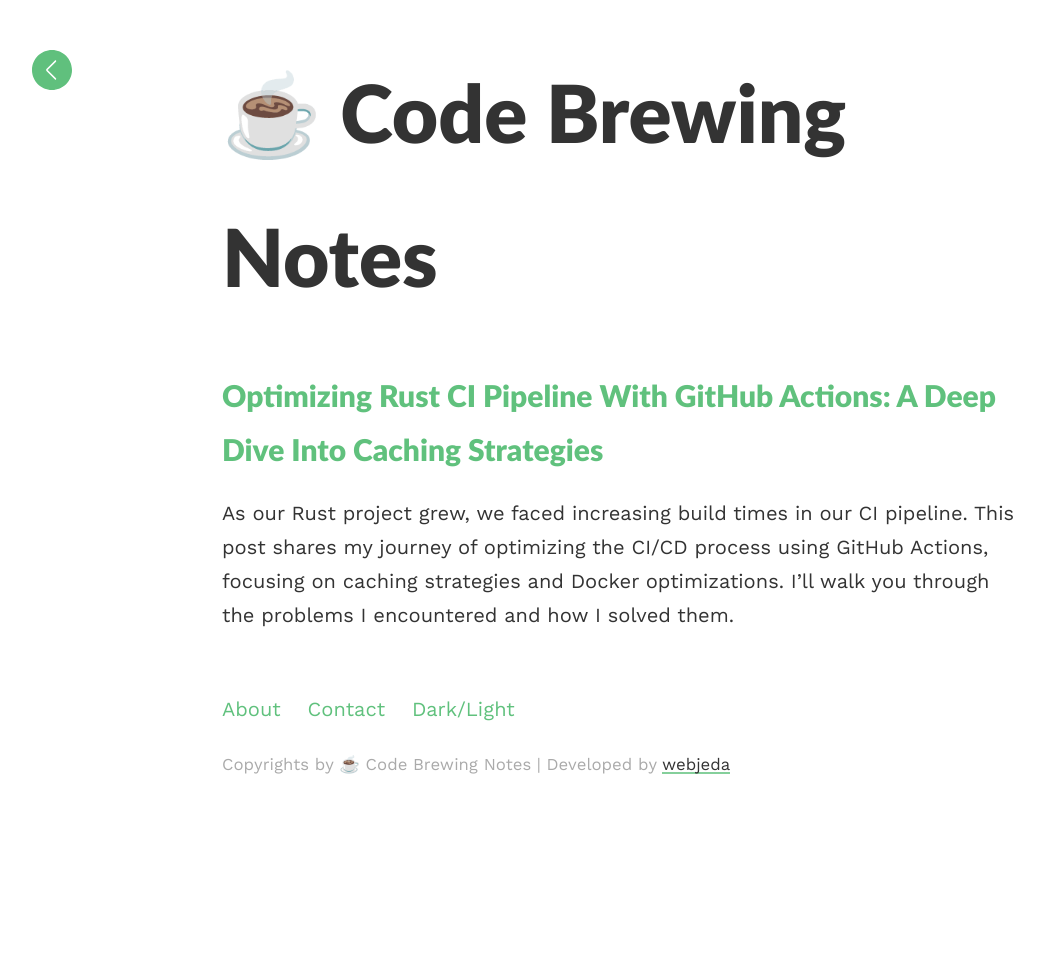
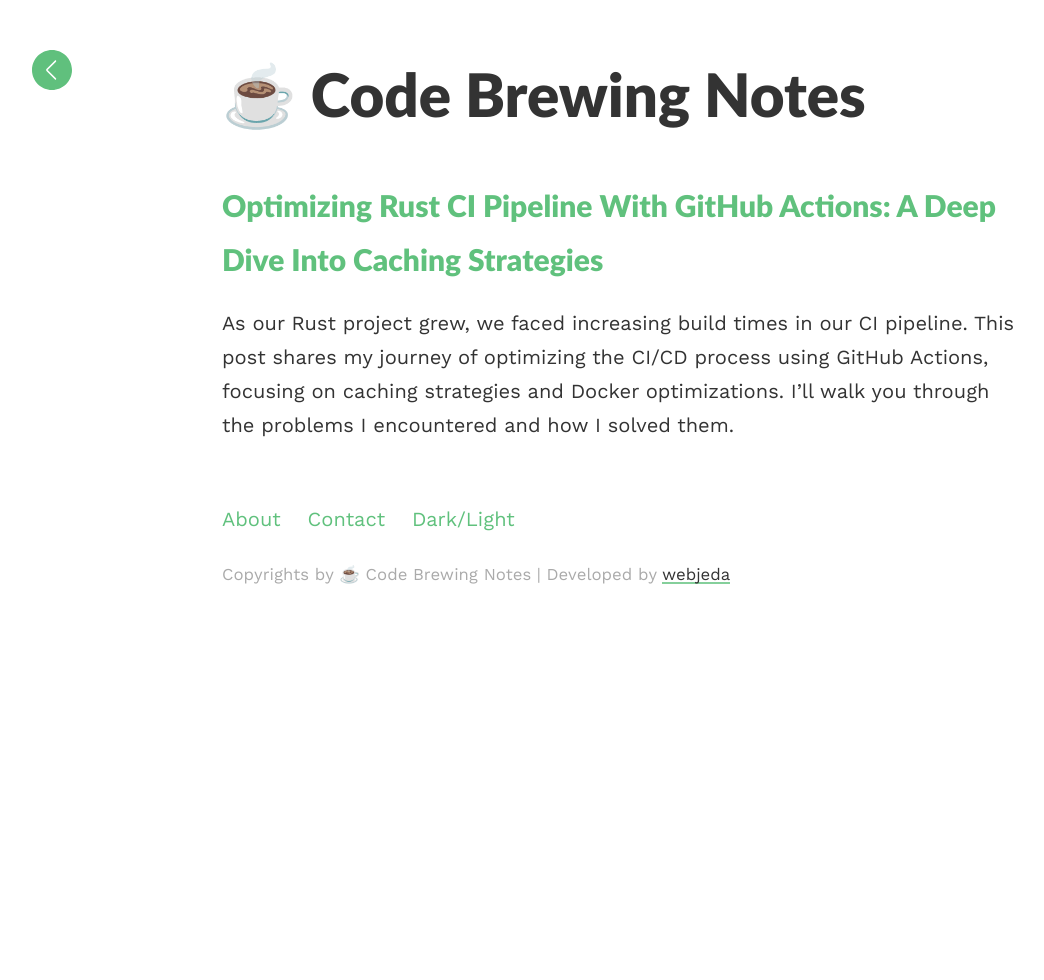
Before and after one commit to JWSong/jwsong.github.io, a Jekyll site: the page built from index.html, in a window 1280 px wide. Shown: the whole page, without its empty margins (18-1062 px from the left). Built offline with Jekyll 4.4.1, drawn with Linux system fonts in a browser that asks for light colours; the list of posts is cut into pages by our own code.

Commit message:
fix headline size

```diff
--- a/assets/css/_sass/style.scss
+++ b/assets/css/_sass/style.scss
@@ -96,7 +96,7 @@ blockquote {
 
 
 .headline, .post-headline {
-    font-size: 4em;
+    font-size: 3em;
     margin-bottom: 0.5em;
 
         @include media-query($on-palm) {
```
